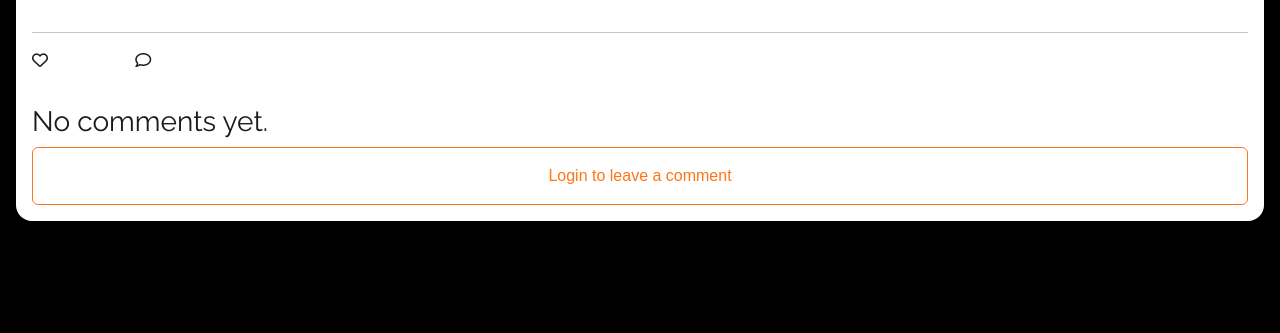
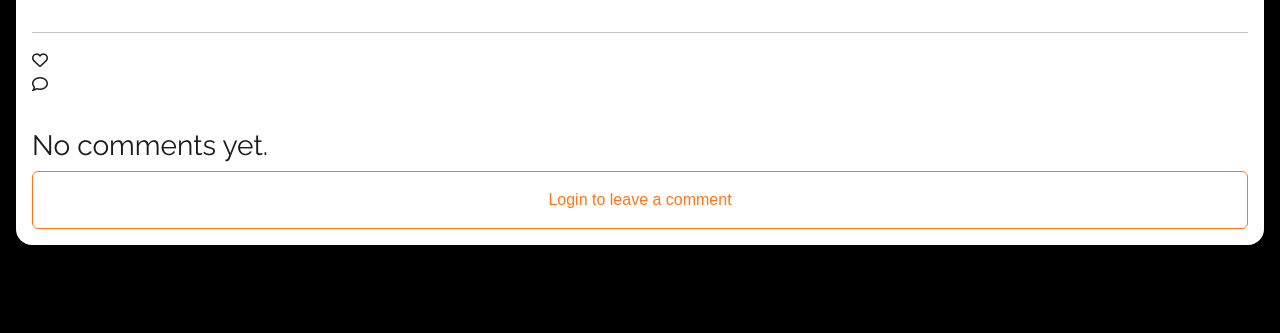
Before and after one commit to AlexDralur/revblog, a Django app: template templates/post.html in a window 1280 px wide. Shown: the part 224-557 px from the top of the page. Run offline with Django 3.2, Linux system fonts and the light colour scheme; the template is opened without the code that fills it, so the values that code supplies are empty; some libraries are stand-ins or nearby versions.

Commit message:
Correct minor issue on post html page

```diff
--- a/static/css/style.css
+++ b/static/css/style.css
@@ -180,6 +180,7 @@ input[type="password"] {
 .like-count,
 .number-comments-post {
     color: #1b1b1b;
+    margin-right: 1rem;
 }
 
 .update-delete-time {
--- a/templates/post.html
+++ b/templates/post.html
@@ -59,11 +59,11 @@
       <hr class="hr-post">
 
       <!-- Like Button -->
-      <div class="row post-numbers">
+      <div class="post-numbers">
         <div class="col-1 like-numbers">
           <a
             href="{% url 'like' category_slug=post.category.slug post_slug=post.slug %}"
-            class="d-inline like-button" aria-label="Button to like post "
+            class="d-inline like-button" aria-label="Like post "
           >
             {% if liked %}
             <i class="fa-sharp fa-solid fa-heart"></i>
```
